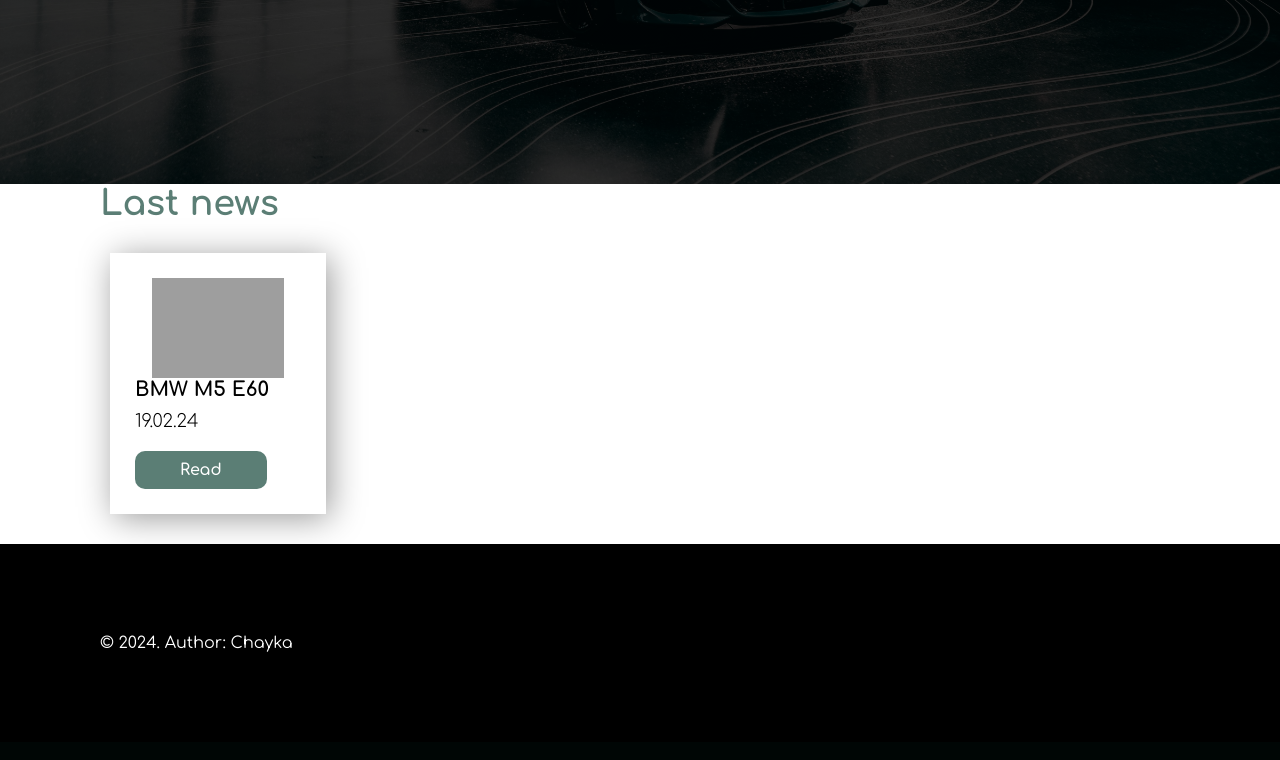
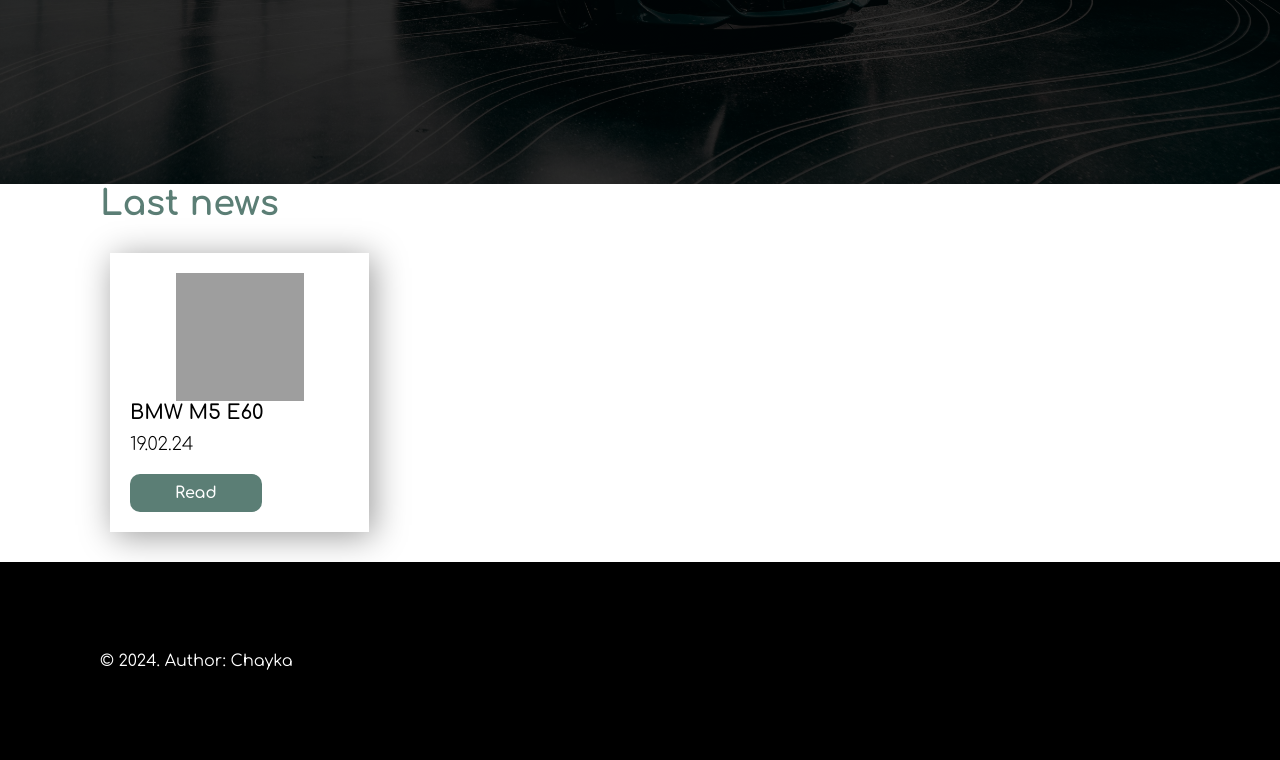
Before and after one commit to ChykAlex/BMW, a Django app: page / in a window 1280 px wide. Shown: the part 674-1434 px from the top of the page. Before the commit the page ends 1326 px from the top, so only its background shows below. Run offline with Django 5.2, Linux system fonts and the light colour scheme; data comes from the database, SQL or seed files in the repository; grey boxes are pictures that could not be loaded.

Commit message:
rararara

```diff
--- a/bmw_app/static/style.css
+++ b/bmw_app/static/style.css
@@ -136,20 +136,23 @@
 }
 .news-card {
     margin: 10px;
-    flex-basis: 20%;
+    flex-basis: 24%;
     background-color: #ffffff;
     box-shadow: 4px 4px 32px rgba(0,0,0,0.4);
-    padding: 25px;
+    padding: 20px;
     margin-bottom: 30px;
 }
 .news-img {
     text-align: center;
 }
 .news-img img {
-    width: 80%;
+    width: 128px;
+    height: 128px;
+    object-fit: cover;
 }
 .news-title {
     font-size: 20px;
+    font-weight: 600;
     margin-bottom: 10px;
 }
 .news-date {
```
